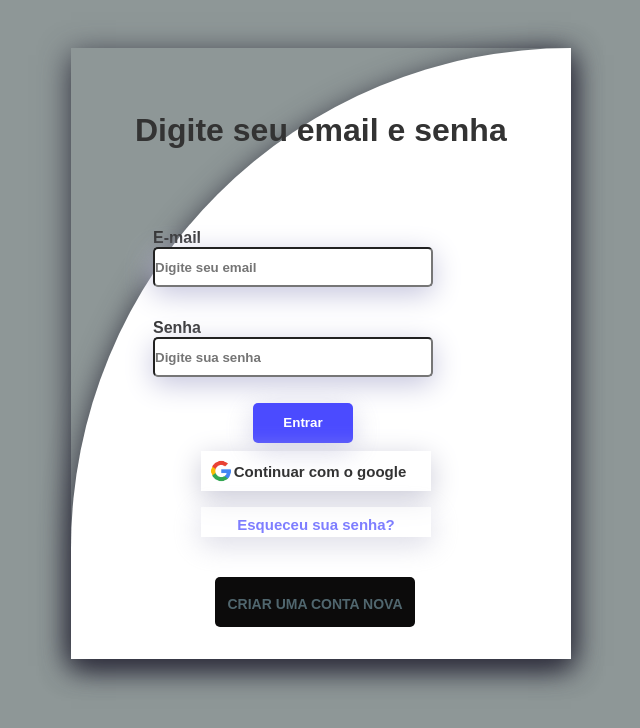
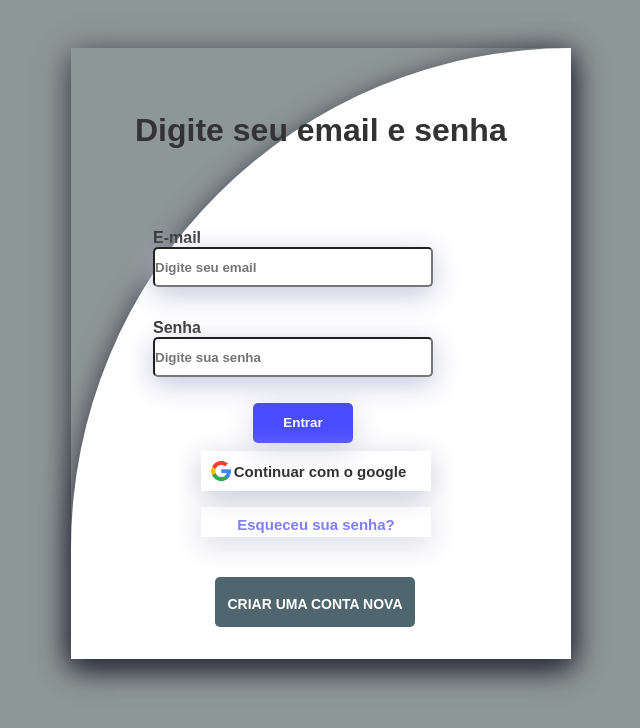
Before and after one commit to Whnatam12/tela_login_e_form_react, a React (Vite) app in the folder login_form/: page / in a window 1280 px wide. In both pictures the pointer is over the element "CRIAR UMA CONTA NOVA". Shown: the top 728 px of the page, without its empty margins (319-959 px from the left). Built offline with nearby package versions, Linux system fonts and the light colour scheme.

Commit message:
Update LoginUser.css

```diff
--- a/login_form/src/components/LoginUser.css
+++ b/login_form/src/components/LoginUser.css
@@ -114,12 +114,12 @@ color: rgb(17, 14, 14);
 }
 .new-account:hover {
     opacity: 1;
-   background: rgb(12, 11, 11);
+
 
 }
 .new-account span:hover {
     opacity: 1;
- color:rgb(80, 102, 110) ;
+color: #fff;
 
 
 }
```
